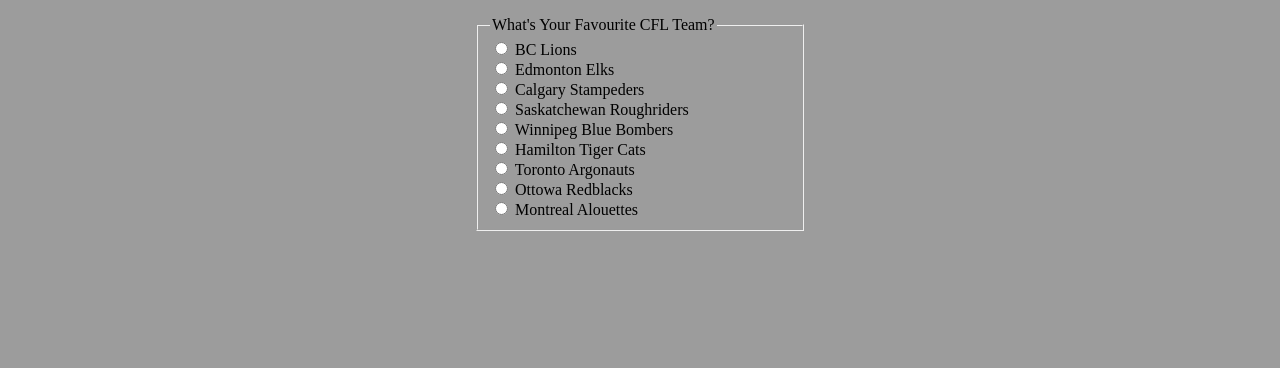
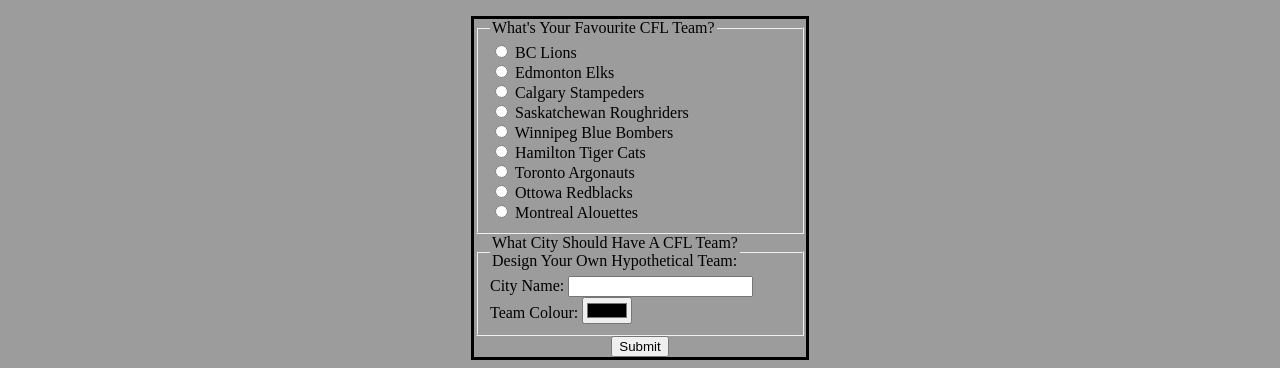
Before and after one commit to TyR404/HTML-Project-1, a plain HTML site: page input.html in a window 1280 px wide. Shown: the part 449-817 px from the top of the page. Drawn offline with Linux system fonts and the light colour scheme.

Commit message:
inputs added

```diff
--- a/input.html
+++ b/input.html
@@ -77,6 +77,14 @@
       a:hover {
         background-color: transparent;
         font-size: 20px;
+      }
+
+      form {
+        border-style: solid;
+        border-width: 3px;
+        border-left-width: 3px;
+        border-right-width: 3px;
+        border-color: rgb(0, 0, 0);
       }
     </style>
   </head>
@@ -171,6 +179,18 @@
           />
           <label for="alouettes">Montreal Alouettes</label><br />
         </fieldset>
+
+        <fieldset>
+          <legend>
+            What City Should Have A CFL Team? <br />
+            Design Your Own Hypothetical Team:
+          </legend>
+          <label for="city">City Name:</label>
+          <input type="text" id="city" name="city" /> <br />
+          <label for="colour">Team Colour:</label>
+          <input type="color" id="colour" name="colour" />
+        </fieldset>
+        <input type="submit" class="center" />
       </form>
     </main>
   </body>
```
